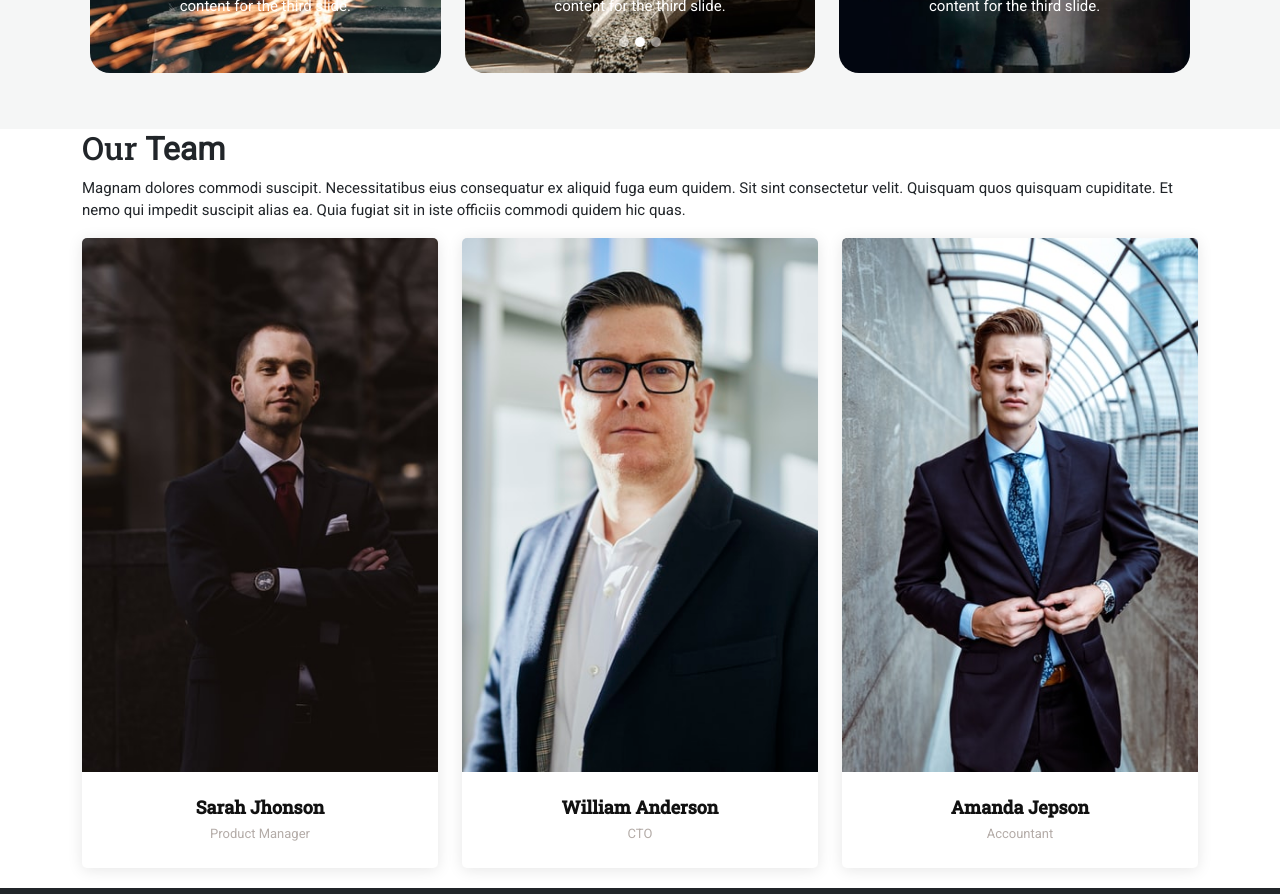
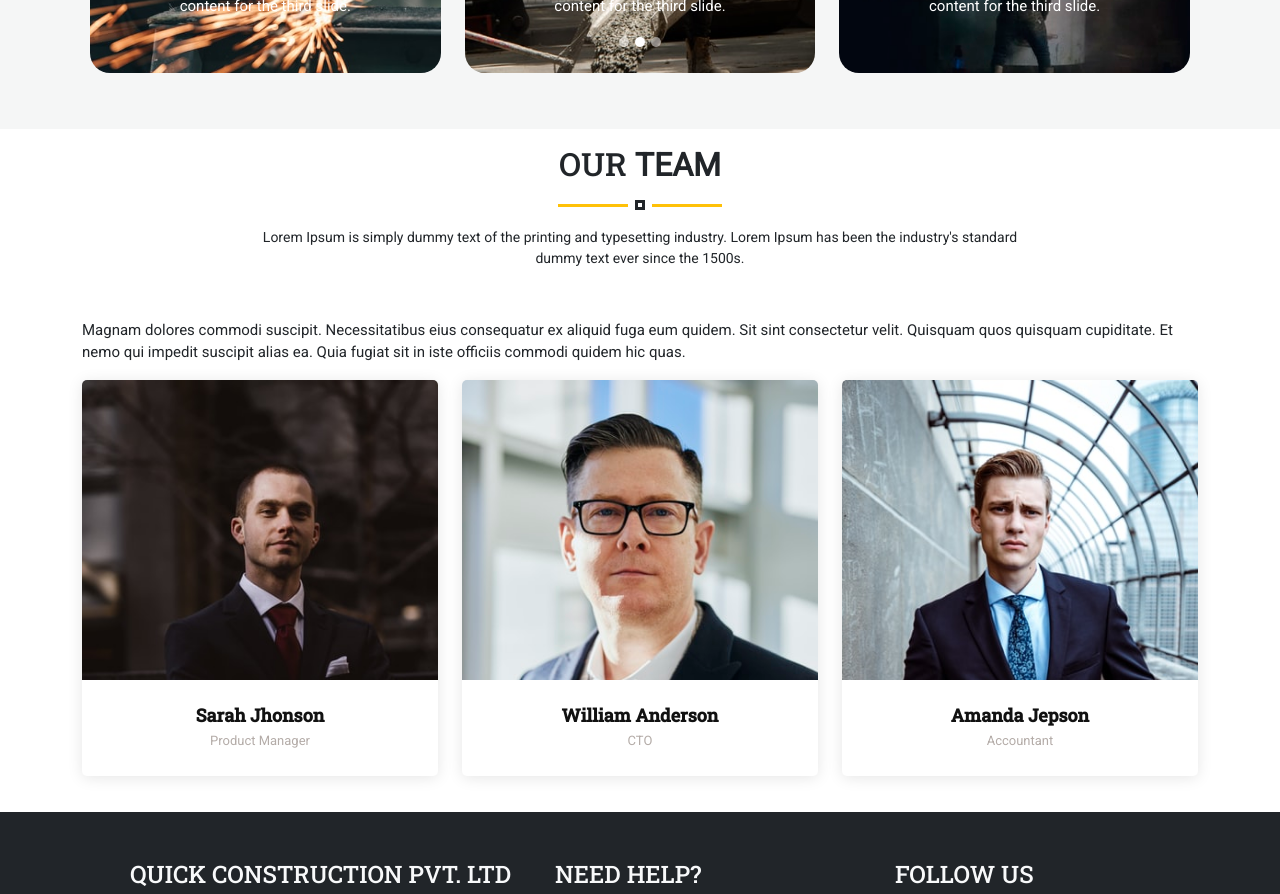
Before and after one commit to BhavaniAnu/QCorporate, an Angular app: page /home in a window 1280 px wide. Shown: the part 1900-2794 px from the top of the page. Built offline with nearby package versions, Linux system fonts and the light colour scheme.

Commit message:
change-2

```diff
--- a/src/app/modules/home/home.component.html
+++ b/src/app/modules/home/home.component.html
@@ -1,7 +1,7 @@
 <app-slider></app-slider>
 
 <!-- About us -->
-<div id="aboutus" class="p-5">
+<div id="aboutus" class="p-5 us-1">
   <div class="container about-us">
     <div class="row py-4">
       <div class="col-md-5 col-sm-5">
@@ -19,7 +19,7 @@
         </h2> -->
       </div>
       <div class="col-md-7 col-sm-7">
-        <div class="section-head text-left">
+        <div class="section-head section-head-1 text-left">
           <h2 class="text-uppercase">About Company</h2>
           <div class="wt-separator-outer">
             <div class="wt-separator style-square">
@@ -159,25 +159,40 @@
         </div>
       </div>
     </div> -->
-    <section id="team" class="team section-bg">
+    <section id="team" class="team section-bg py-3">
       <div class="container">
 
         <div class="section-title" data-aos="fade-up">
-          <h2>Our <strong>Team</strong></h2>
+          <!-- <h2>Our <strong>Team</strong></h2> -->
+          <div class="section-head text-center">
+            <h2 class="text-uppercase">Our <strong>Team</strong></h2>
+            <div class="wt-separator-outer">
+              <div class="wt-separator style-square">
+                <span class="separator-left bg-warning"></span>
+                <span class="separator-right bg-warning"></span>
+              </div>
+            </div>
+            <p>
+              Lorem Ipsum is simply dummy text of the printing and typesetting
+              industry. Lorem Ipsum has been the industry's standard dummy text ever
+              since the 1500s.
+            </p>
+          </div>
           <p>Magnam dolores commodi suscipit. Necessitatibus eius consequatur ex aliquid fuga eum quidem. Sit sint consectetur velit. Quisquam quos quisquam cupiditate. Et nemo qui impedit suscipit alias ea. Quia fugiat sit in iste officiis commodi quidem hic quas.</p>
         </div>
 
         <div class="row">
-          <div class="col-lg-4 col-md-6 d-flex align-items-stretch">
+          <!-- <div class="col-lg-4 col-md-6 d-flex align-items-stretch"> -->
+            <div class="col-lg-4 col-md-6 col-sm-12">
             <div class="member" data-aos="fade-up" data-aos-delay="100">
               <div class="member-img">
                 <img src="../../../assets/team-1.jpg" class="img-fluid" alt="">
-                <div class="social">
+                <!-- <div class="social">
                   <a href=""><i class="bi bi-twitter"></i></a>
                   <a href=""><i class="bi bi-facebook"></i></a>
                   <a href=""><i class="bi bi-instagram"></i></a>
                   <a href=""><i class="bi bi-linkedin"></i></a>
-                </div>
+                </div> -->
               </div>
               <div class="member-info">
                 <h4>Sarah Jhonson</h4>
@@ -186,16 +201,17 @@
             </div>
           </div>
 
-          <div class="col-lg-4 col-md-6 d-flex align-items-stretch">
+          <!-- <div class="col-lg-4 col-md-6 d-flex align-items-stretch"> -->
+          <div class="col-lg-4 col-md-6 col-sm-12">
             <div class="member" data-aos="fade-up" data-aos-delay="200">
               <div class="member-img">
                 <img src="../../../assets/team-2.jpg" class="img-fluid" alt="">
-                <div class="social">
+                <!-- <div class="social">
                   <a href=""><i class="bi bi-twitter"></i></a>
                   <a href=""><i class="bi bi-facebook"></i></a>
                   <a href=""><i class="bi bi-instagram"></i></a>
                   <a href=""><i class="bi bi-linkedin"></i></a>
-                </div>
+                </div> -->
               </div>
               <div class="member-info">
                 <h4>William Anderson</h4>
@@ -204,16 +220,17 @@
             </div>
           </div>
 
-          <div class="col-lg-4 col-md-6 d-flex align-items-stretch">
+          <!-- <div class="col-lg-4 col-md-6 d-flex align-items-stretch"> -->
+          <div class="col-lg-4 col-md-6 col-sm-12">
             <div class="member" data-aos="fade-up" data-aos-delay="300">
               <div class="member-img">
                 <img src="../../../assets/Team-3.jpg" class="img-fluid" alt="">
-                <div class="social">
+                <!-- <div class="social">
                   <a href=""><i class="bi bi-twitter"></i></a>
                   <a href=""><i class="bi bi-facebook"></i></a>
                   <a href=""><i class="bi bi-instagram"></i></a>
                   <a href=""><i class="bi bi-linkedin"></i></a>
-                </div>
+                </div> -->
               </div>
               <div class="member-info">
                 <h4>Amanda Jepson</h4>
--- a/src/app/modules/home/home.component.scss
+++ b/src/app/modules/home/home.component.scss
@@ -28,6 +28,7 @@ b {
 .about-com-pic img {
   width: 100%;
   height: 630px;
+  object-fit: cover;
 }
 
 .carousel-item img {
@@ -59,6 +60,7 @@ b {
     img {
       width: 100%;
       height: 250px;
+      // object-fit: cover;
     }
     .card-body {
       height: 100px;
@@ -103,21 +105,30 @@ b {
 .team .member .member-img {
   position: relative;
   overflow: hidden;
+  height: 300px;
+  // width: 300px;
 }
-.team .member .social {
-  position: absolute;
-  left: 0;
-  bottom: 0;
-  right: 0;
-  height: 40px;
-  opacity: 0;
-  transition: ease-in-out 0.3s;
-  text-align: center;
-  background: rgba(255, 255, 255, 0.85);
-  display: flex;
-  align-items: center;
-  justify-content: center;
+.member-info{
+  h4{
+    &:hover{
+      color: #FFBC13 !important;
+    }
+  }
 }
+// .team .member .social {
+//   position: absolute;
+//   left: 0;
+//   bottom: 0;
+//   right: 0;
+//   height: 40px;
+//   opacity: 0;
+//   transition: ease-in-out 0.3s;
+//   text-align: center;
+//   background: rgba(255, 255, 255, 0.85);
+//   display: flex;
+//   align-items: center;
+//   justify-content: center;
+// }
 .team .member .social a {
   transition: color 0.3s;
   color: #111;
@@ -186,6 +197,27 @@ b {
   .service {
     margin-top: 40px;
   }
+  .us-1{
+    margin-top: 20px;
+    padding: 0 !important;
+  }
+  .about-com-pic{
+    img{
+      height: 405px;
+    }
+  }
+  .section-head{
+    margin-bottom: 0 !important;
+  }
+  .section-head-1{
+    margin-top:40px !important;
+  }
+  .section-full{
+    margin-top: 100px;
+  }
+  .about-us{
+    margin-top: 40px;
+  }
 }
 @media (min-width: 600px) and (max-width: 1024px) {
   .about-us {
--- a/src/app/modules/home/img-slider/img-slider.component.html
+++ b/src/app/modules/home/img-slider/img-slider.component.html
@@ -46,7 +46,7 @@
                     </p>
                   </div>
                 </div>
-                <div class="col-md-4 position-relative">
+                <div class="col-md-4 position-relative mrg">
                   <img
                     src="../../../assets/services-6.jpg"
                     class="d-block w-100"
@@ -94,7 +94,7 @@
                     </p>
                   </div>
                 </div>
-                <div class="col-md-4 position-relative">
+                <div class="col-md-4 position-relative mrg">
                   <img
                     src="../../../assets/services-5.jpg"
                     class="d-block w-100"
@@ -142,7 +142,7 @@
                     </p>
                   </div>
                 </div>
-                <div class="col-md-4 position-relative">
+                <div class="col-md-4 position-relative mrg">
                   <img
                     src="../../../assets/services-2.jpg"
                     class="d-block w-100"
--- a/src/app/modules/home/img-slider/img-slider.component.scss
+++ b/src/app/modules/home/img-slider/img-slider.component.scss
@@ -18,3 +18,8 @@
   top: 50%;
   transform: translateY(-50%);
 }
+@media (min-width: 360px) and (max-width: 640px) {
+  .mrg{
+    margin: 12px 0;
+  }
+}
```
